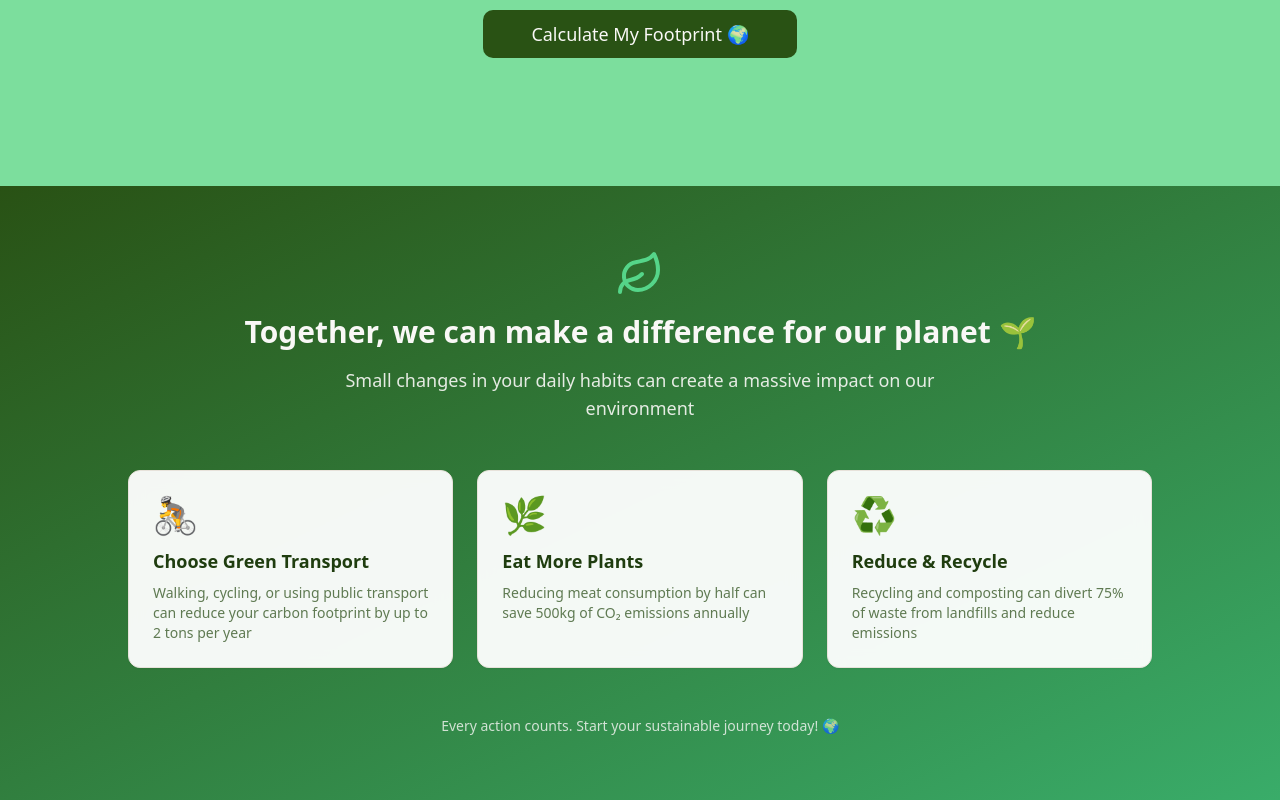
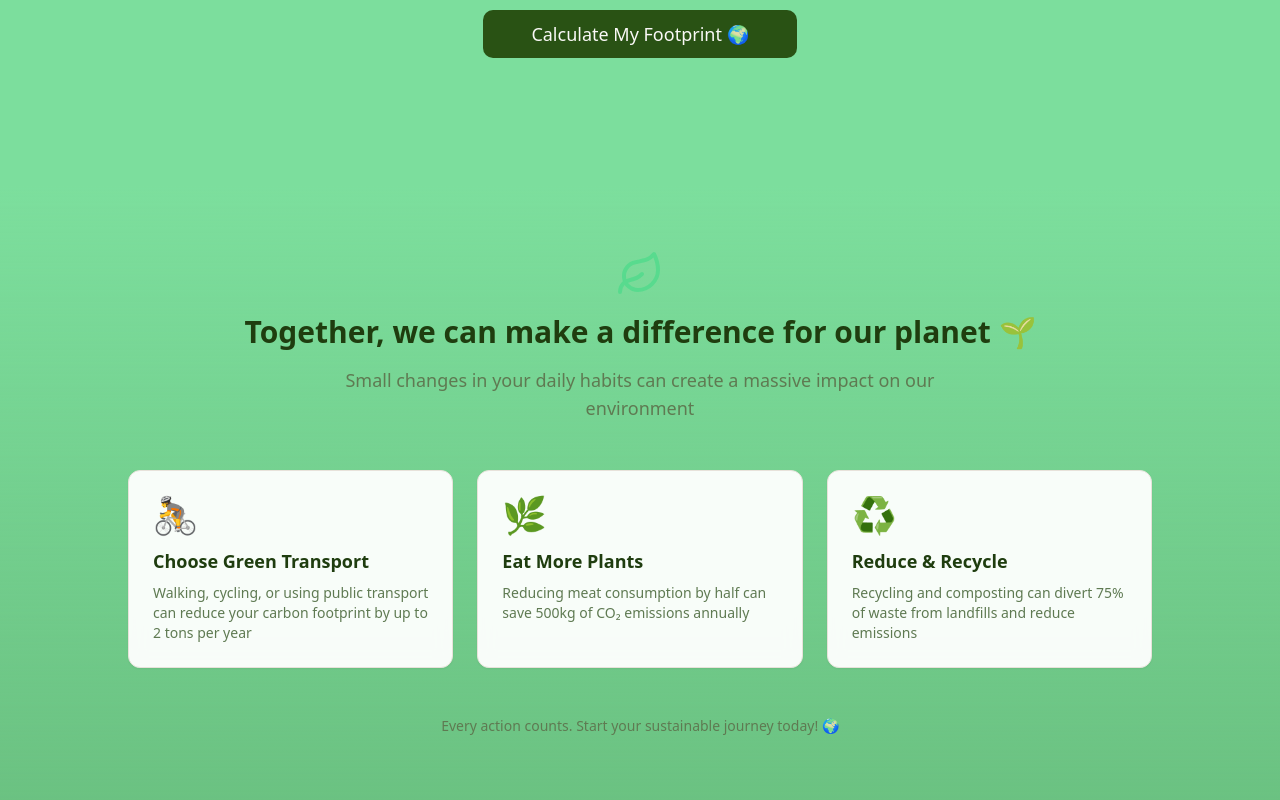
Before and after one commit to sruja333/carbon-path-tracker, a React (Vite) app: page / in a window 1280 px wide. Shown: the part 2580-3380 px from the top of the page. Built offline with nearby package versions, Linux system fonts and the light colour scheme; the HTML template or start-up script is replaced by a standard one.

Commit message:
Refactor: Smooth footer background

```diff
--- a/src/pages/Index.tsx
+++ b/src/pages/Index.tsx
@@ -411,14 +411,14 @@ const Index = () => {
       </div>
 
       {/* Motivational Footer */}
-      <footer className="relative z-10 mt-16 py-16 bg-gradient-to-br from-primary to-secondary">
+      <footer className="relative z-10 mt-16 py-16 bg-gradient-to-b from-background to-primary/20">
         <div className="container mx-auto px-4">
           <div className="text-center mb-12">
             <Leaf className="w-12 h-12 text-accent mx-auto mb-4 animate-pulse" />
-            <h3 className="text-3xl font-bold text-primary-foreground mb-4">
+            <h3 className="text-3xl font-bold text-foreground mb-4">
               Together, we can make a difference for our planet 🌱
             </h3>
-            <p className="text-lg text-primary-foreground/90 max-w-2xl mx-auto">
+            <p className="text-lg text-muted-foreground max-w-2xl mx-auto">
               Small changes in your daily habits can create a massive impact on our environment
             </p>
           </div>
@@ -450,7 +450,7 @@ const Index = () => {
           </div>
 
           <div className="text-center mt-12">
-            <p className="text-primary-foreground/80 text-sm">
+            <p className="text-muted-foreground text-sm">
               Every action counts. Start your sustainable journey today! 🌍
             </p>
           </div>
```
